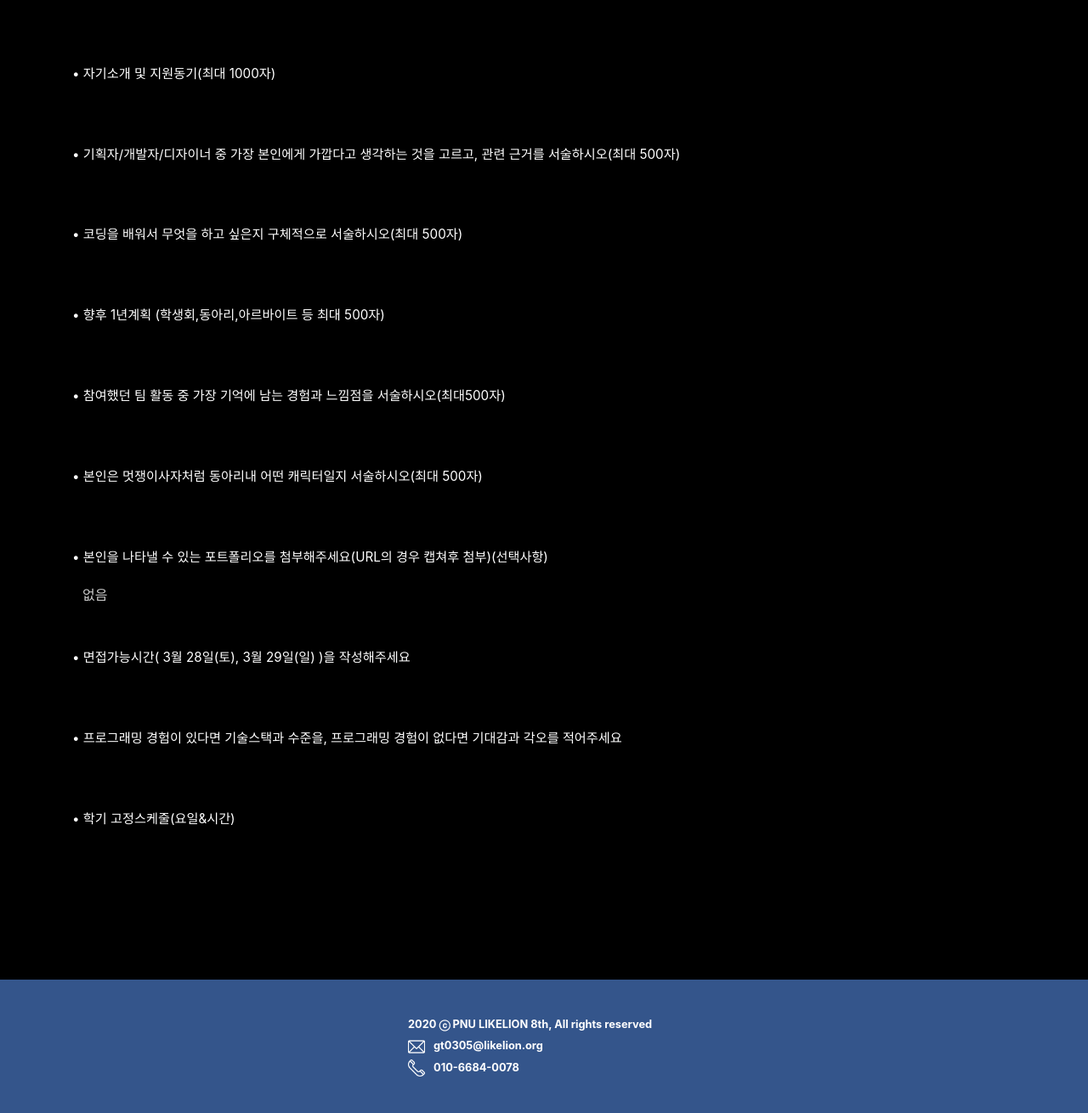
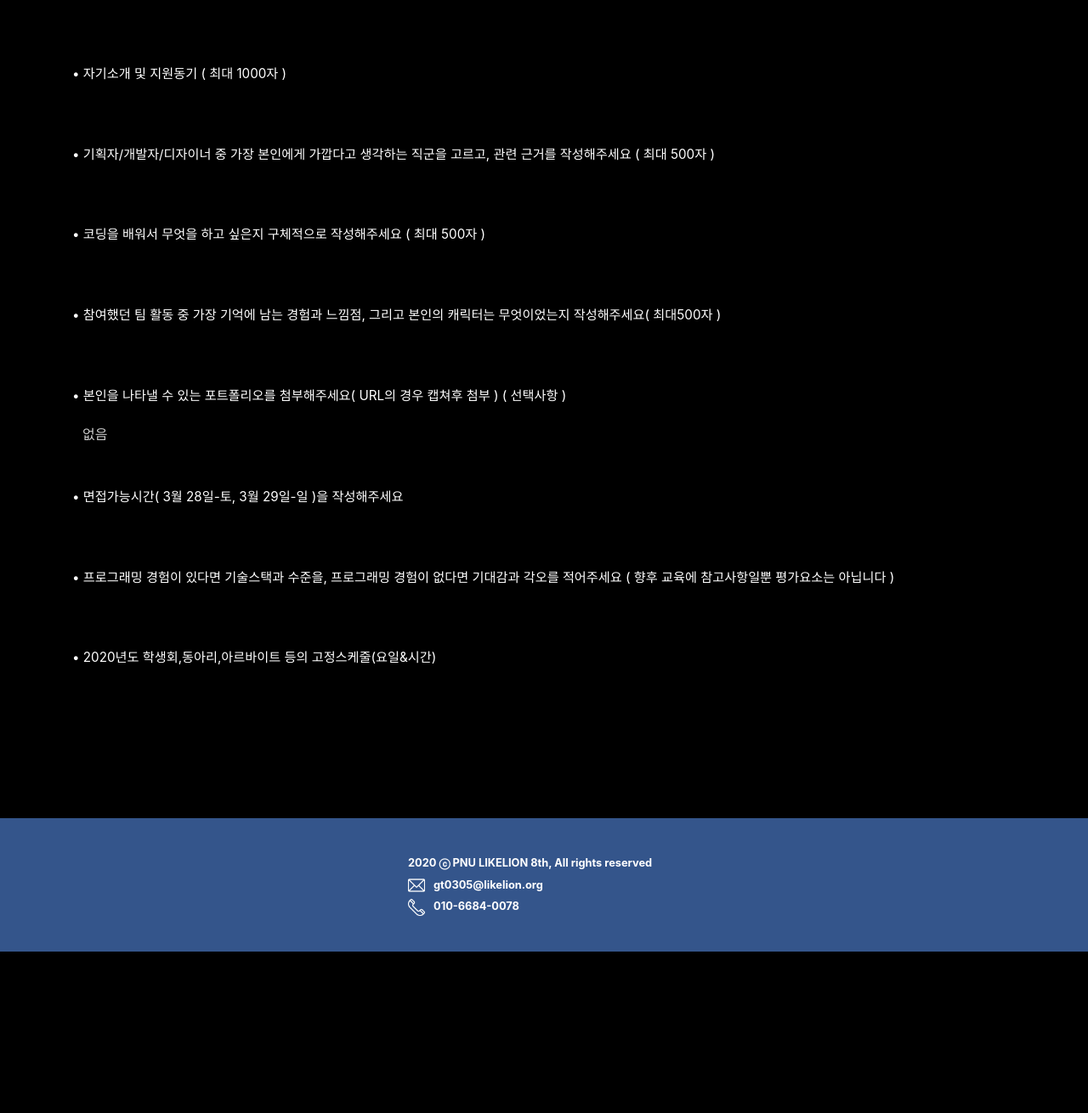
Before and after one commit to PnuLikelion8th/apply-pnu8th, a Django app: template apply_pnu/templates/apply_detail.html in a window 1280 px wide. Shown: the part 470-1780 px from the top of the page at 85% size. After the commit the page ends 1590 px from the top, so only its background shows below. Run offline with Django 3.2, Linux system fonts and the light colour scheme; the template is opened without the code that fills it, so the values that code supplies are empty; the visitor is signed in with stand-in values (Sample User, id 1); parts of the project's set-up code (start-up, migrations or seed data) failed here and were passed over; some libraries are stand-ins or nearby versions.

Commit message:
[수정] 항목변겨엥 따른 form ,model, template수정

```diff
--- a/apply_pnu/models.py
+++ b/apply_pnu/models.py
@@ -36,17 +36,18 @@ from django.utils import timezone
 # Create your models here.
 class ApplyForm(models.Model):
     author = models.OneToOneField(Profile, on_delete=models.CASCADE)
-    introduce = models.TextField('자기소개 및 지원동기(최대 1000자)', max_length=1000)
-    position = models.TextField('기획자/개발자/디자이너 중 가장 본인에게 가깝다고 생각하는 것을 고르고, 관련 근거를 서술하시오(최대 500자)', max_length=500)
-    goal = models.TextField('코딩을 배워서 무엇을 하고 싶은지 구체적으로 서술하시오(최대 500자)', max_length=500)
-    plan = models.TextField('향후 1년계획 (학생회,동아리,아르바이트 등 최대 500자)', max_length=500)
-    team = models.TextField('참여했던 팀 활동 중 가장 기억에 남는 경험과 느낌점을 서술하시오(최대500자)', max_length=500)
-    concept = models.TextField('본인은 멋쟁이사자처럼 동아리내 어떤 캐릭터일지 서술하시오(최대 500자)', max_length=500)
+    introduce = models.TextField('자기소개 및 지원동기 ( 최대 1000자 )', max_length=1000)
+    position = models.TextField(
+        '기획자/개발자/디자이너 중 가장 본인에게 가깝다고 생각하는 직군을 고르고, 관련 근거를 작성해주세요 ( 최대 500자 )', max_length=500)
+    goal = models.TextField(
+        '코딩을 배워서 무엇을 하고 싶은지 구체적으로 작성해주세요 ( 최대 500자 )', max_length=500)
+    team = models.TextField('참여했던 팀 활동 중 가장 기억에 남는 경험과 느낌점, 그리고 본인의 캐릭터는 무엇이었는지 작성해주세요 ( 최대500자 )', max_length=500)
 
-    portfolio = models.FileField('본인을 나타낼 수 있는 포트폴리오를 첨부해주세요(URL의 경우 캡쳐후 첨부)(선택사항)', blank= True, upload_to='portfolio/')
-    interview = models.TextField('면접가능시간( 3월 28일(토), 3월 29일(일) )을 작성해주세요', max_length=255)
-    experience = models.TextField('프로그래밍 경험이 있다면 기술스택과 수준을, 프로그래밍 경험이 없다면 기대감과 각오를 적어주세요', max_length=1000)
-    schedule = models.TextField('1학기 고정스케줄(요일&시간)', max_length=1000)
+    portfolio = models.FileField('본인을 나타낼 수 있는 포트폴리오를 첨부해주세요 ( URL의 경우 캡쳐후 첨부 ) ( 선택사항 )', blank= True, upload_to='portfolio/')
+    interview = models.TextField('면접가능시간( 3월 28일-토, 3월 29일-일 )을 작성해주세요', max_length=255)
+    experience = models.TextField('프로그래밍 경험이 있다면 기술스택과 수준을, 프로그래밍 경험이 없다면 기대감과 각오를 적어주세요 ( 향후 교육에 참고사항일뿐 평가요소는 아닙니다 ) ', max_length=1000)
+    schedule = models.TextField(
+        '2020년도 학생회,동아리,아르바이트 등의 고정스케줄 ( 요일&시간 ) ', max_length=1000)
 
     created = models.DateTimeField(editable=False, default=timezone.now)
     modified = models.DateTimeField(default=timezone.now)
--- a/apply_pnu/templates/apply.html
+++ b/apply_pnu/templates/apply.html
@@ -39,7 +39,7 @@ PNULikeLion-applyform
                 <div class="apply_label">
                     {{forloop.counter0}} . {{i.label}}
                 </div>
-                {%if i.label == "본인을 나타낼 수 있는 포트폴리오를 첨부해주세요(URL의 경우 캡쳐후 첨부)(선택사항)" %}
+                {%if i.label == "본인을 나타낼 수 있는 포트폴리오를 첨부해주세요 ( URL의 경우 캡쳐후 첨부 ) ( 선택사항 )" %}
 
                 {{i}}
                 <div class="cus-file-upload-box">
@@ -55,9 +55,9 @@ PNULikeLion-applyform
                 {%else%}
                     {{i}}
                 {%endif%}
-                {%if i.label != "본인을 나타낼 수 있는 포트폴리오를 첨부해주세요(URL의 경우 캡쳐후 첨부)(선택사항)" %}
+                {%if i.label != "본인을 나타낼 수 있는 포트폴리오를 첨부해주세요 ( URL의 경우 캡쳐후 첨부 ) ( 선택사항 )" %}
 
-                <div class="text-counting">글자수 : 0</div>
+                <div class="text-counting"></div>
                 {%endif%}
             </div>
             {%else%}
--- a/apply_pnu/templates/apply_detail.html
+++ b/apply_pnu/templates/apply_detail.html
@@ -27,43 +27,33 @@ PNULikeLion-apply_detail
 
 
     <div class="apply_detail_compo">
-        <div class="apply_label">• 자기소개 및 지원동기(최대 1000자)</div>
+        <div class="apply_label">• 자기소개 및 지원동기 ( 최대 1000자 )</div>
         <div class="form-control readonly_form">
 {{apply_one.introduce}}
         </div>
     </div>
     <div class="apply_detail_compo">
-        <div class="apply_label">• 기획자/개발자/디자이너 중 가장 본인에게 가깝다고 생각하는 것을 고르고, 관련 근거를 서술하시오(최대 500자)</div>
+        <div class="apply_label">• 기획자/개발자/디자이너 중 가장 본인에게 가깝다고 생각하는 직군을 고르고, 관련 근거를 작성해주세요 ( 최대 500자 )</div>
         <div class="form-control readonly_form">
 {{apply_one.position}}
         </div>
     </div>
     <div class="apply_detail_compo">
-        <div class="apply_label">• 코딩을 배워서 무엇을 하고 싶은지 구체적으로 서술하시오(최대 500자)</div>
+        <div class="apply_label">• 코딩을 배워서 무엇을 하고 싶은지 구체적으로 작성해주세요 ( 최대 500자 )</div>
         <div class="form-control readonly_form">
 {{apply_one.goal}}
         </div>
     </div>
+
     <div class="apply_detail_compo">
-        <div class="apply_label">• 향후 1년계획 (학생회,동아리,아르바이트 등 최대 500자)</div>
-        <div class="form-control readonly_form">
-{{apply_one.plan}}
-        </div>
-    </div>
-    <div class="apply_detail_compo">
-        <div class="apply_label">• 참여했던 팀 활동 중 가장 기억에 남는 경험과 느낌점을 서술하시오(최대500자)</div>
+        <div class="apply_label">• 참여했던 팀 활동 중 가장 기억에 남는 경험과 느낌점, 그리고 본인의 캐릭터는 무엇이었는지 작성해주세요( 최대500자 )</div>
         <div class="form-control readonly_form">
 {{apply_one.team}}
         </div>
     </div>
+
     <div class="apply_detail_compo">
-        <div class="apply_label">• 본인은 멋쟁이사자처럼 동아리내 어떤 캐릭터일지 서술하시오(최대 500자)</div>
-        <div class="form-control readonly_form">
-{{apply_one.concept}}
-        </div>
-    </div>
-    <div class="apply_detail_compo">
-        <div class="apply_label">• 본인을 나타낼 수 있는 포트폴리오를 첨부해주세요(URL의 경우 캡쳐후 첨부)(선택사항)</div>
+        <div class="apply_label">• 본인을 나타낼 수 있는 포트폴리오를 첨부해주세요( URL의 경우 캡쳐후 첨부 ) ( 선택사항 )</div>
         <div class="form-control readonly_form">
         {% if apply_one.portfolio %}
         <a href={{apply_one.portfolio.url}}>
@@ -75,19 +65,19 @@ PNULikeLion-apply_detail
         </div>
     </div>
     <div class="apply_detail_compo">
-        <div class="apply_label">• 면접가능시간( 3월 28일(토), 3월 29일(일) )을 작성해주세요</div>
+        <div class="apply_label">• 면접가능시간( 3월 28일-토, 3월 29일-일 )을 작성해주세요</div>
         <div class="form-control readonly_form">
 {{apply_one.interview}}
         </div>
     </div>
     <div class="apply_detail_compo">
-        <div class="apply_label">• 프로그래밍 경험이 있다면 기술스택과 수준을, 프로그래밍 경험이 없다면 기대감과 각오를 적어주세요</div>
+        <div class="apply_label">• 프로그래밍 경험이 있다면 기술스택과 수준을, 프로그래밍 경험이 없다면 기대감과 각오를 적어주세요 ( 향후 교육에 참고사항일뿐 평가요소는 아닙니다 )</div>
         <div class="form-control readonly_form">
 {{apply_one.experience}}
         </div>
     </div>
     <div class="apply_detail_compo">
-        <div class="apply_label">• 학기 고정스케줄(요일&시간)</div>
+        <div class="apply_label">• 2020년도 학생회,동아리,아르바이트 등의 고정스케줄(요일&시간)</div>
         <div class="form-control readonly_form">
 {{apply_one.schedule}}
         </div>
```
Also changed, not shown: apply_pnu/forms.py (+1 -7 lines).
